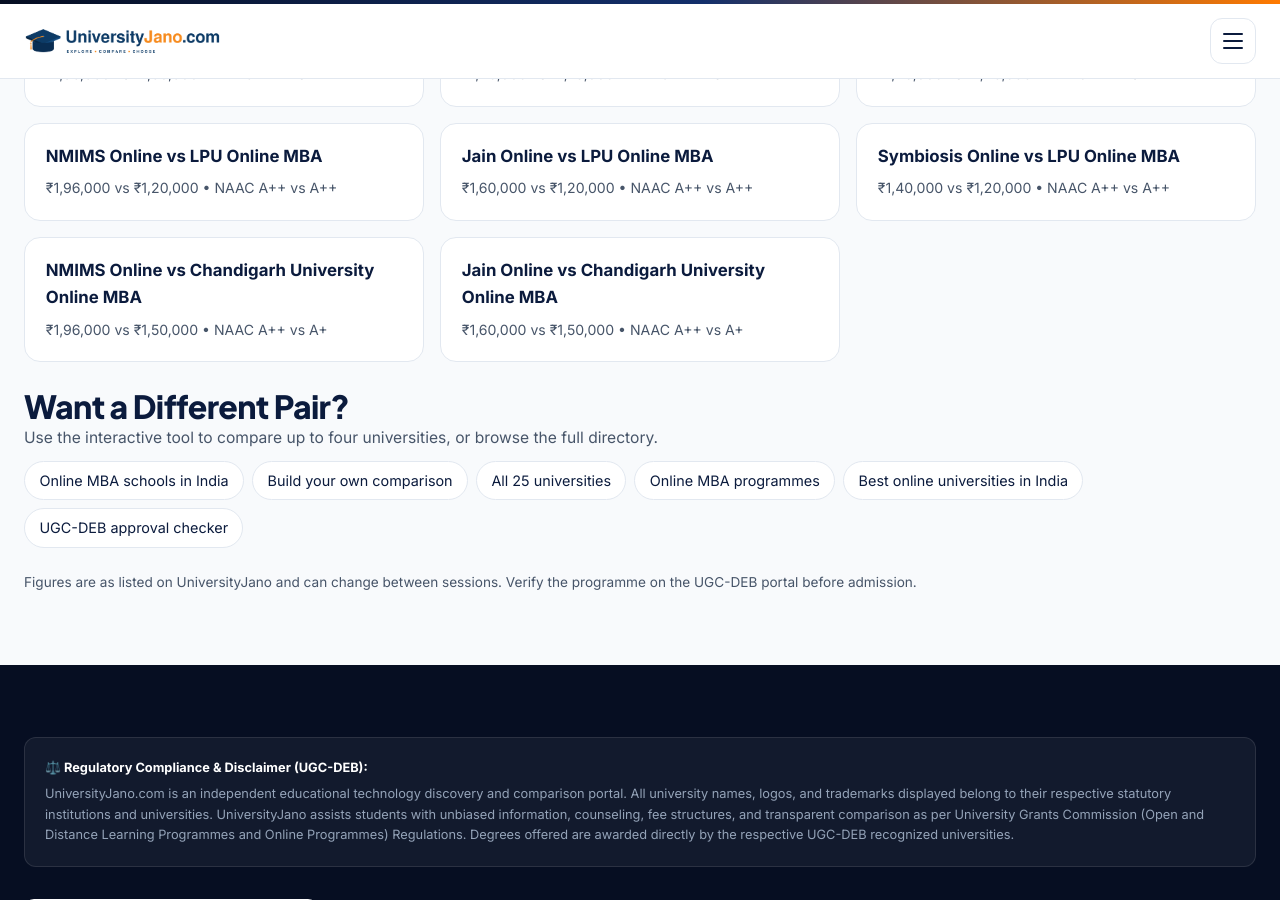
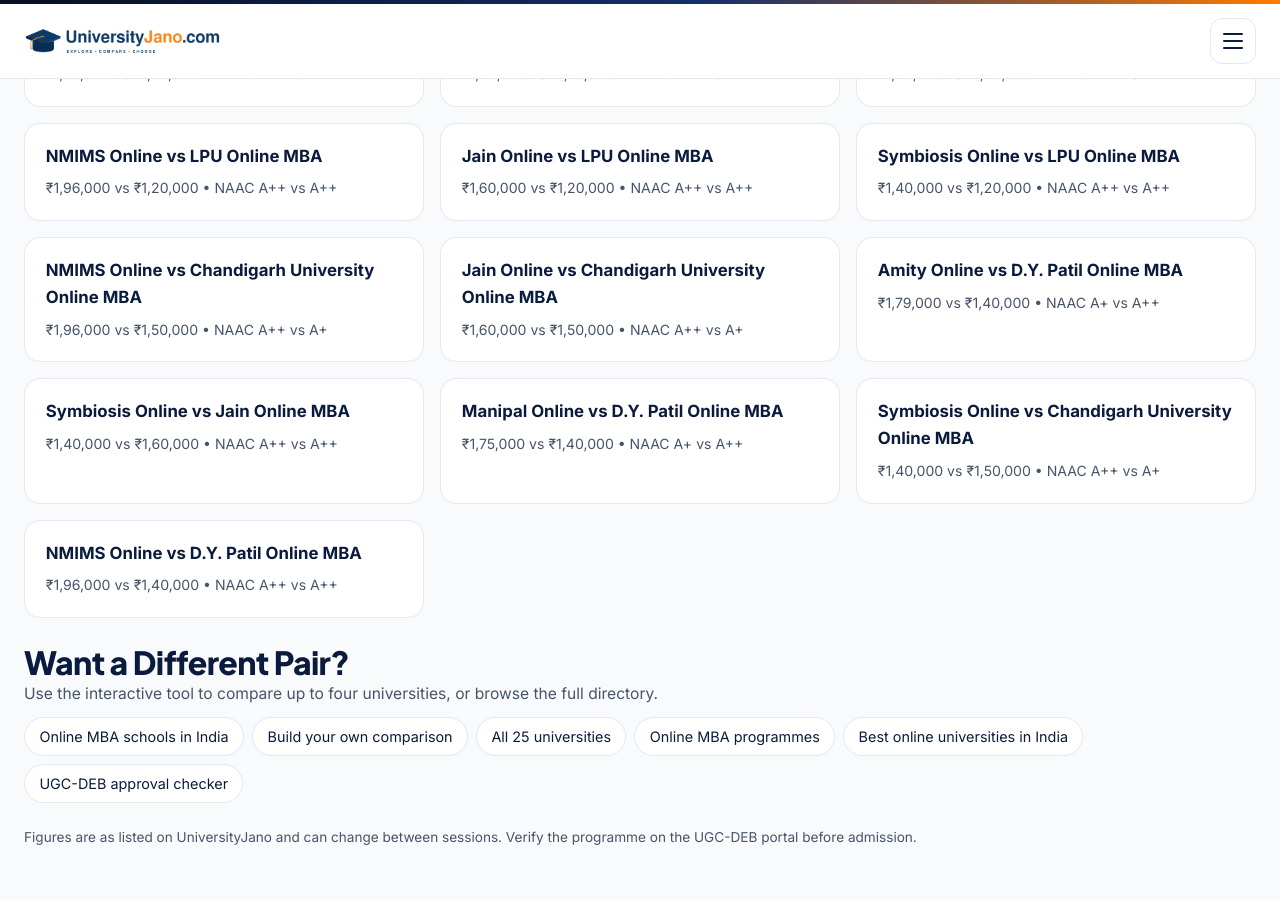
Before and after one commit to ankitpandeybdm/universityjano, a Jekyll site: the page built from vs/index.html, in a window 1280 px wide and 900 px high, scrolled down 995 px. Built offline with Jekyll 4.4.1, drawn with Linux system fonts in a browser that asks for light colours.

Commit message:
Add files via upload

```diff
--- a/vs/index.html
+++ b/vs/index.html
@@ -61,6 +61,11 @@
 <a class="hub-card" href="{{ '/vs/symbiosis-vs-lpu-online-mba.html' | relative_url }}"><b>Symbiosis Online vs LPU Online MBA</b><span>₹1,40,000 vs ₹1,20,000 &bull; NAAC A++ vs A++</span></a>
 <a class="hub-card" href="{{ '/vs/nmims-vs-chandigarh-university-online-mba.html' | relative_url }}"><b>NMIMS Online vs Chandigarh University Online MBA</b><span>₹1,96,000 vs ₹1,50,000 &bull; NAAC A++ vs A+</span></a>
 <a class="hub-card" href="{{ '/vs/jain-vs-chandigarh-university-online-mba.html' | relative_url }}"><b>Jain Online vs Chandigarh University Online MBA</b><span>₹1,60,000 vs ₹1,50,000 &bull; NAAC A++ vs A+</span></a>
+<a class="hub-card" href="{{ '/vs/amity-vs-dy-patil-online-mba.html' | relative_url }}"><b>Amity Online vs D.Y. Patil Online MBA</b><span>₹1,79,000 vs ₹1,40,000 &bull; NAAC A+ vs A++</span></a>
+<a class="hub-card" href="{{ '/vs/symbiosis-vs-jain-online-mba.html' | relative_url }}"><b>Symbiosis Online vs Jain Online MBA</b><span>₹1,40,000 vs ₹1,60,000 &bull; NAAC A++ vs A++</span></a>
+<a class="hub-card" href="{{ '/vs/manipal-vs-dy-patil-online-mba.html' | relative_url }}"><b>Manipal Online vs D.Y. Patil Online MBA</b><span>₹1,75,000 vs ₹1,40,000 &bull; NAAC A+ vs A++</span></a>
+<a class="hub-card" href="{{ '/vs/symbiosis-vs-chandigarh-university-online-mba.html' | relative_url }}"><b>Symbiosis Online vs Chandigarh University Online MBA</b><span>₹1,40,000 vs ₹1,50,000 &bull; NAAC A++ vs A+</span></a>
+<a class="hub-card" href="{{ '/vs/nmims-vs-dy-patil-online-mba.html' | relative_url }}"><b>NMIMS Online vs D.Y. Patil Online MBA</b><span>₹1,96,000 vs ₹1,40,000 &bull; NAAC A++ vs A++</span></a>
 </div>
 <h2>Want a Different Pair?</h2>
 <p>Use the interactive tool to compare up to four universities, or browse the full directory.</p>
```
